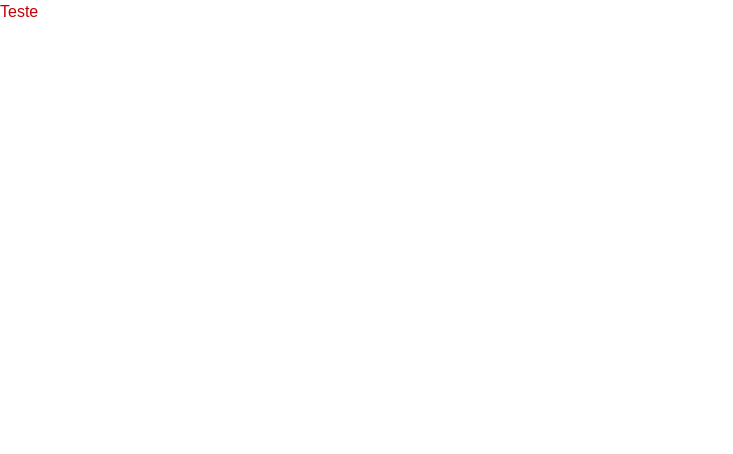
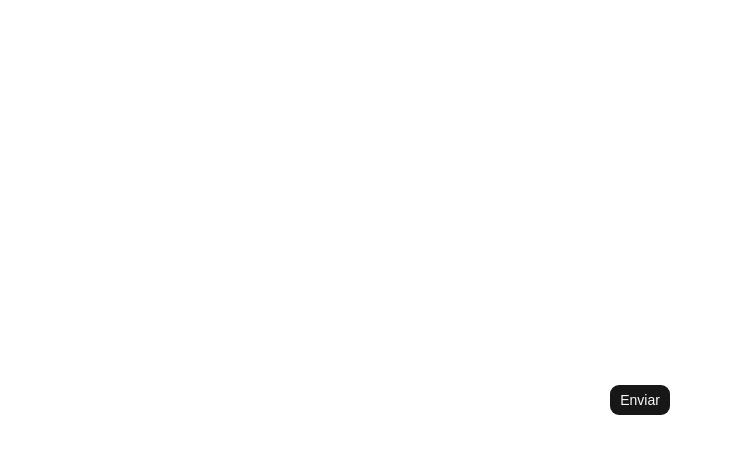
Before and after one commit to MarcioJorgeMelo/pizza-shop, a React (Vite) app: page / in a window 1280 px wide. Shown: the top 454 px of the page, without its empty margins (0-733 px from the left). Built offline with nearby package versions, Linux system fonts and the light colour scheme.

Commit message:
feat(tmp): use test shadcn button component

```diff
--- a/src/App.tsx
+++ b/src/App.tsx
@@ -1,5 +1,9 @@
+import { Button } from "./components/ui/button";
+
 export function App() {
   return (
-    <h1 className="text-red-700">Teste</h1>
+    <div className="flex justify-center items-center h-screen">
+      <Button>Enviar</Button>
+    </div>
   )
 }
```
